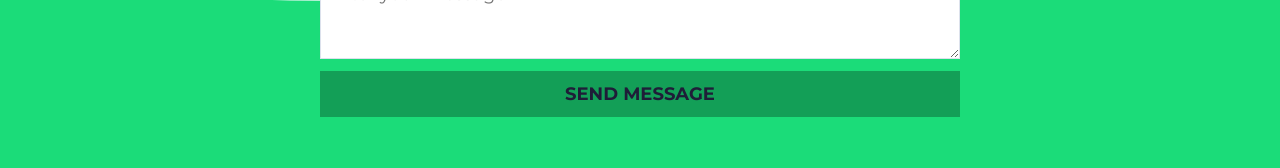
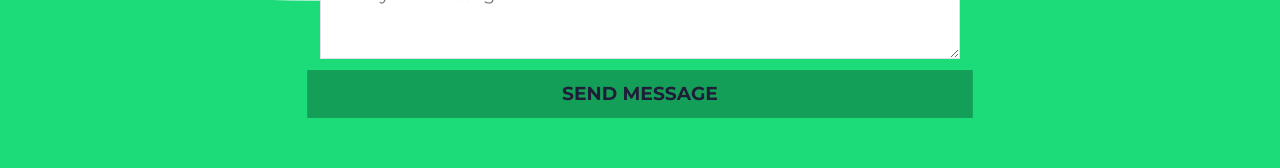
Before and after one commit to GuilherminoGomes/immedibusi, a plain HTML site: page index.html in a window 1280 px wide. In both pictures the pointer is over the button "SEND MESSAGE". Shown: the part 677-845 px from the top of the page. Drawn offline with Linux system fonts and the light colour scheme.

```diff
--- a/styles.css
+++ b/styles.css
@@ -783,4 +783,5 @@ footer {
 
 #contact-us-section button:hover {
     background-color: #139F57;
+    transform: scale(1.04);
 }
```
